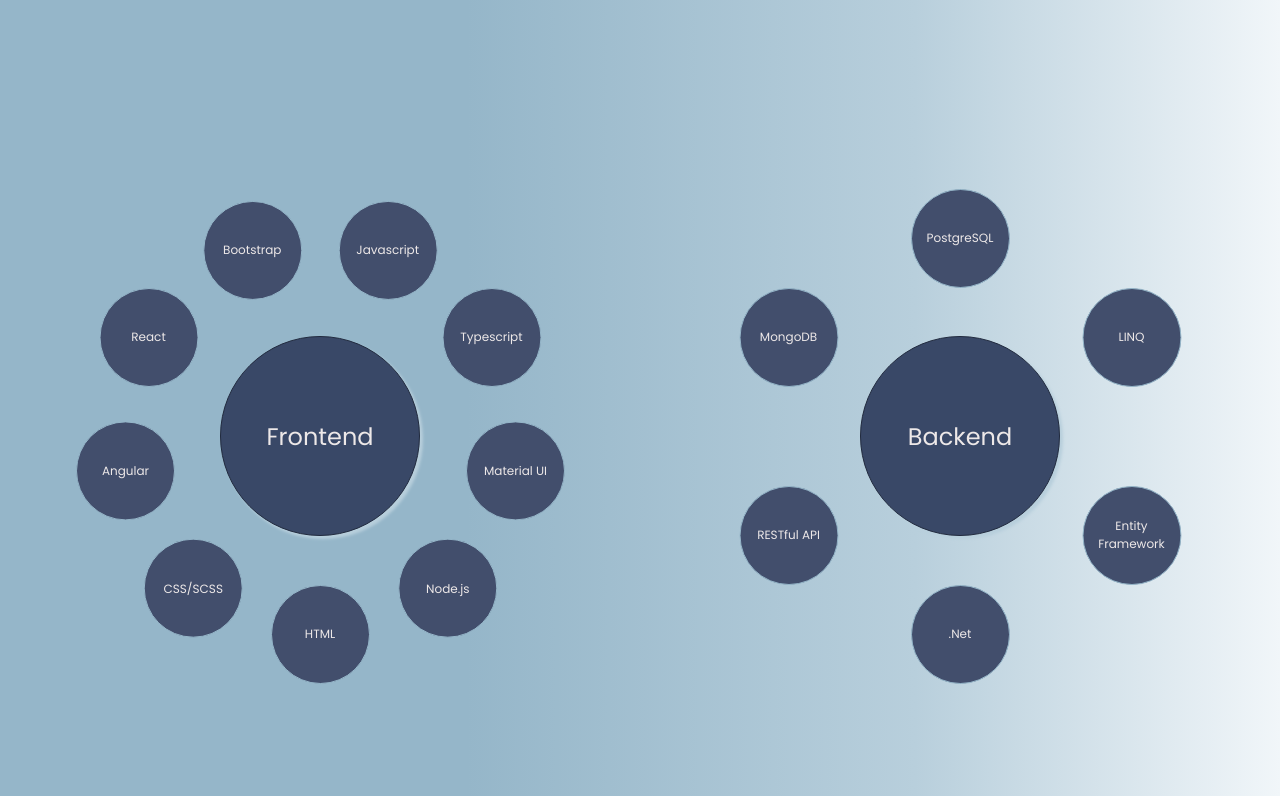
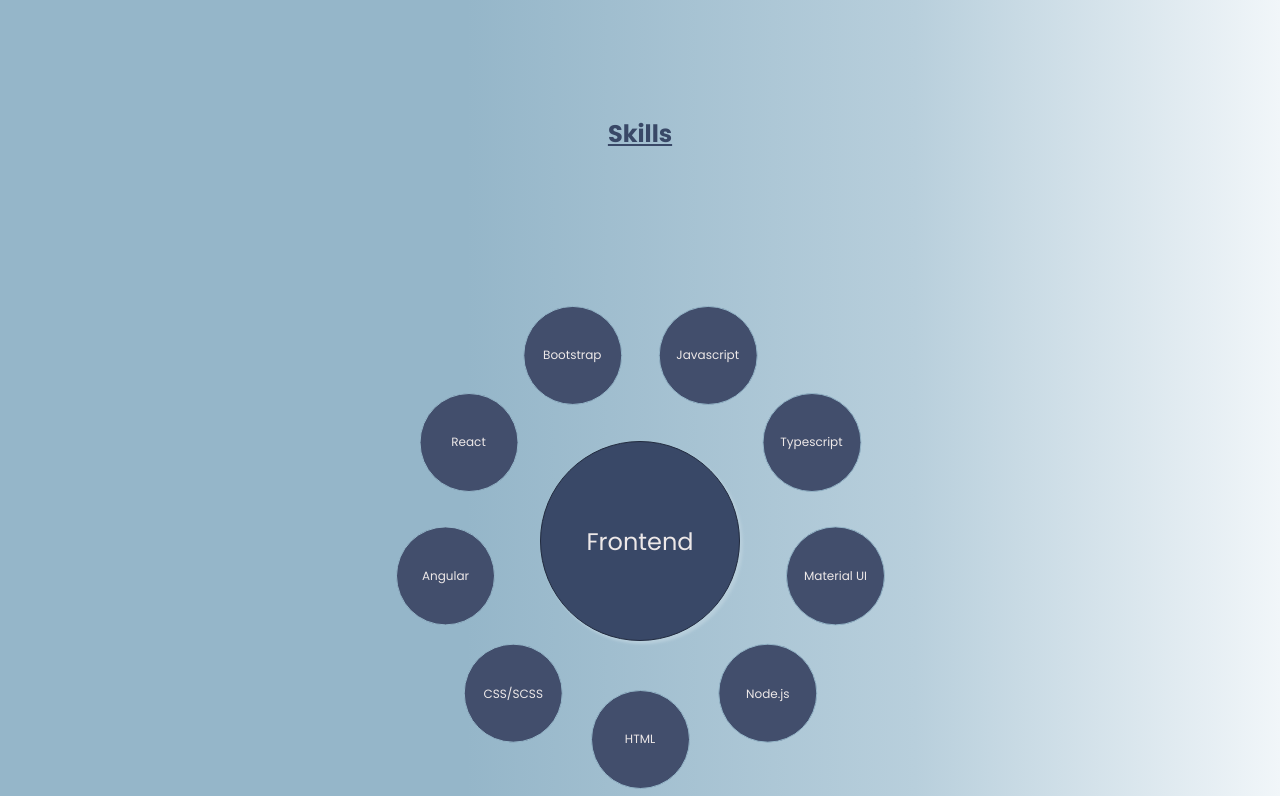
Before and after one commit to Matthew-Tolentino/app-lmt, a React (Create React App) app: page / in a window 1280 px wide. Shown: the part 744-1540 px from the top of the page. Built offline with nearby package versions, Linux system fonts and the light colour scheme.

Commit message:
Auto format skill orbs

```diff
--- a/src/components/Skills/Skills.scss
+++ b/src/components/Skills/Skills.scss
@@ -1,4 +1,39 @@
+@use 'sass:math';
 @import '../../styles.scss';
+@import '../../shared/scss/section-title.scss';
+
+$len: 3;
+
+@mixin orb-gen-bp-laptop() {
+  // $len: str-length(var(--strorbs));
+  @for $i from 1 through $len {
+    .orb-#{$i} {
+      grid-area: #{$i} / 1 / #{$i + 1} / 2;
+    }
+  }
+}
+
+@mixin orb-gen-default() {
+  @for $i from 1 through $len {
+    $row: math.ceil($i / 2);
+    $col: $i % 2;
+    $area: 0 / 0 / 0 / 0;
+
+    @if $col == 0 {
+      $col: 2;
+    }
+
+    @if $i == $len and $i % 2 == 1{
+      $area: #{$row} / #{$col} / #{$row + 1} / #{$col + 2};
+    } @else {
+      $area: #{$row} / #{$col} / #{$row + 1} / #{$col + 1};
+    }
+
+    .orb-#{$i} {
+      grid-area: $area;
+    }
+  }
+}
 
 .skill-grid {
   width: 100%;
@@ -6,7 +41,7 @@
   display: grid;
   grid-template-columns: .5fr .5fr;
   // grid-template-rows: 1fr;
-  grid-template-rows: repeat(2, 50vw);
+  grid-template-rows: repeat(math.ceil($len / 2), 780px);
   // grid-gap: 1em;
   place-items: center;
 }
@@ -19,29 +54,22 @@
   justify-content: center;
 }
 
-.frontend-orb {
-  grid-area: 1 / 1 / 2 / 2;
-}
+@include orb-gen-default();
 
-.backend-orb {
-  grid-area: 1 / 2 / 2 / 3;
-}
+@media (max-width: $bp-desktop) {
+  .skill-grid {
+    grid-template-columns: 100%;
+    // grid-template-rows: repeat($len , 780px);
+  }
 
-.testing-orb {
-  grid-area: 2 / 1 / 3 / 3;
+  @include orb-gen-bp-laptop();
 }
 
 @media (max-width: $bp-laptop) {
   .skill-grid {
     grid-template-columns: 100%;
-    grid-template-rows: repeat(var(--skillsLength) , 75vw);
+    grid-template-rows: repeat($len , 75vw);
   }
 
-  .backend-orb {
-    grid-area: 2 / 1 / 3 / 2;
-  }
-
-  .testing-orb {
-    grid-area: 3 / 1 / 4 / 2;
-  }
+  // @include orb-gen-bp-laptop();
 }
--- a/src/components/Skills/Skills.tsx
+++ b/src/components/Skills/Skills.tsx
@@ -1,9 +1,11 @@
 import React, { useState } from 'react';
 import SkillOrb from '../../shared/components/SkillOrb/SkillOrb';
+import { Skill } from '../../shared/models/Skill';
 import './Skills.scss';
-import { Skill } from '../../shared/models/Skill';
 
 function Skills() {
+
+  // Note: If you add to this array change $len in scss file
   let skillOrbs: Skill[] = [
     {
       name: 'Frontend',
@@ -16,26 +18,24 @@ function Skills() {
     {
       name: 'Testing',
       skillset: ['Jest', 'xUnit', 'Cypress', 'e2e', 'Regression']
-    }
+    },
   ]
 
   return (
-    <div
-      className='skill-grid'
-      style={{
-        '--skillsLength': skillOrbs.length
-      } as React.CSSProperties}
-    >
+    <>
+      <div className="section-title">Skills</div>
+      <div className='skill-grid'>
         {
-        skillOrbs.map((orb) => {
+          skillOrbs.map((orb, index) => {
             return (
-            <div className={`${orb.name.toLowerCase()}-orb orb`}>
+              <div className={`orb-${index + 1} orb`}>
                 <SkillOrb {...orb} />
               </div>
             );
           })
         }
       </div>
+    </>
   );
 }
 
--- /dev/null
+++ b/src/shared/scss/section-title.scss
@@ -0,0 +1,8 @@
+@import '../../styles.scss';
+
+.section-title {
+  color: $primary-color;
+  font-weight: bold;
+  font-size: 24px;
+  text-decoration: underline;
+}
--- a/src/styles.scss
+++ b/src/styles.scss
@@ -8,6 +8,7 @@ $ternary-color: #212A3E;
 $text-color: #ede8e8;
 
 // App Breakpoints
+$bp-desktop: 1800px;
 $bp-laptop: 1024px;
 $bp-tablet: 768px;
 $bp-mobile: 560px;
```
Also changed, not shown: src/shared/components/SkillOrb/SkillOrb.scss (+4 -4 lines). Lines whose indentation alone changed are shown as unchanged.
